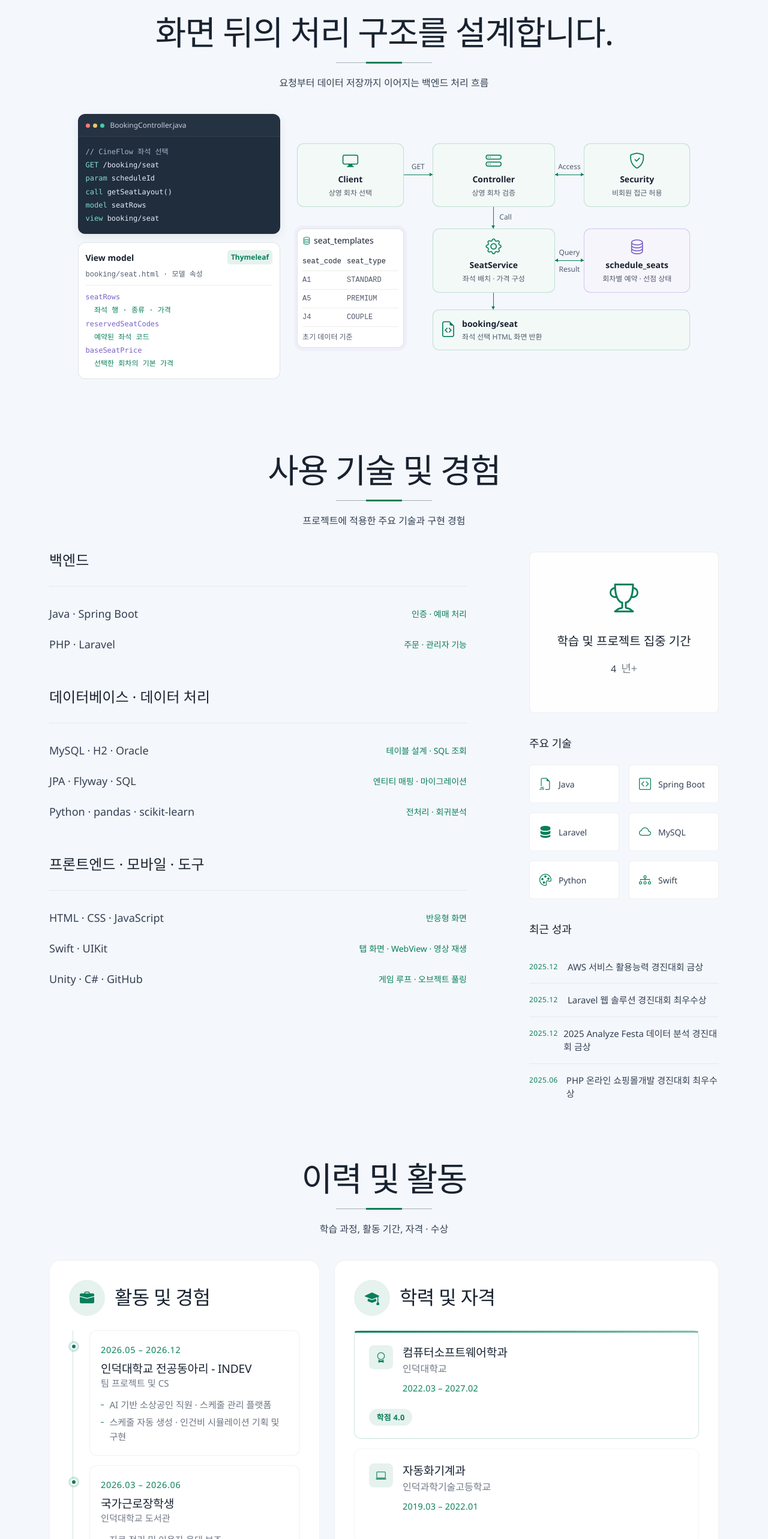
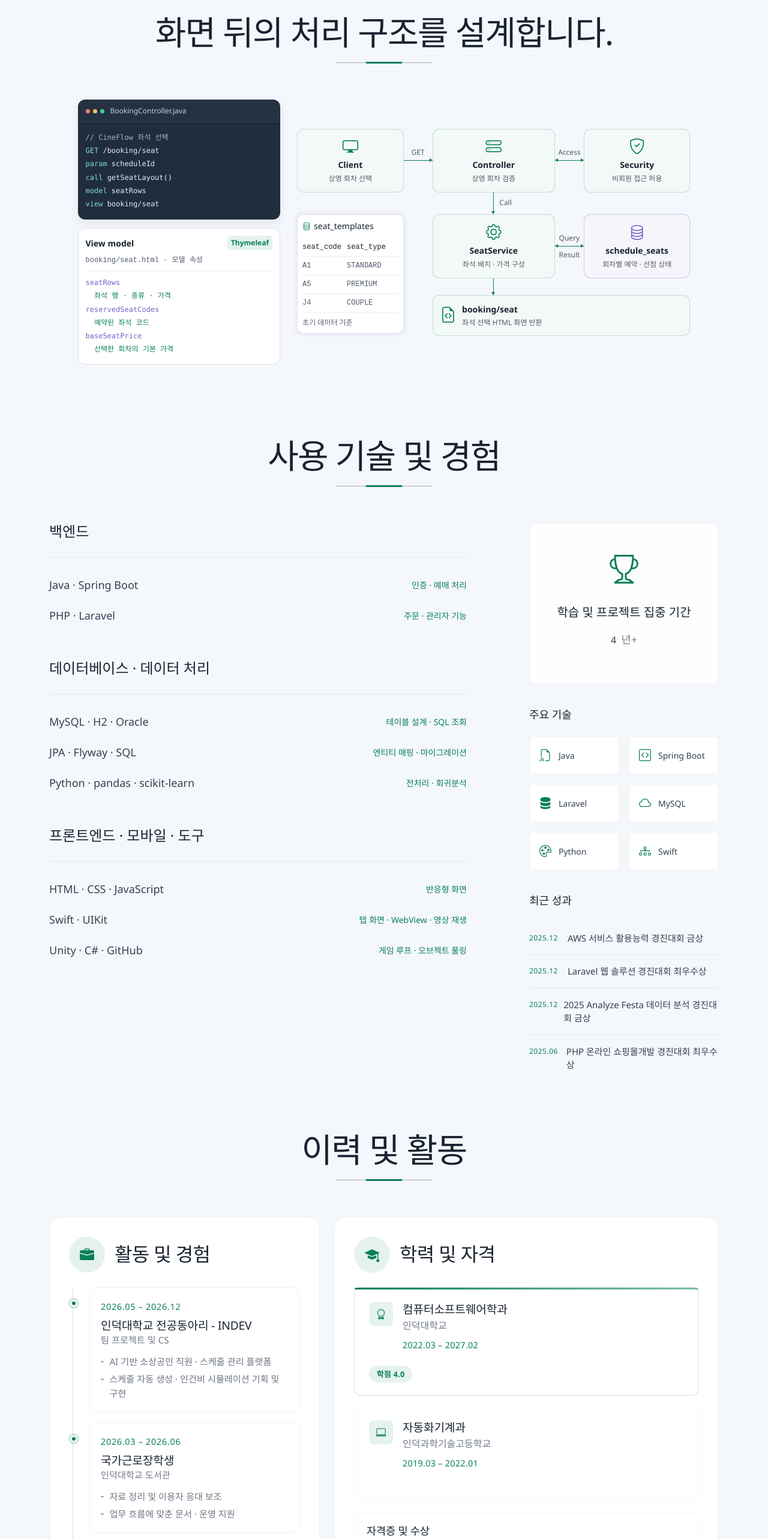
Before and after one commit to allen8524/allen8524.github.io, a React (Vite) app: page /#/ in a window 1280 px wide. Shown: the part 840-3406 px from the top of the page at 60% size. Built offline with nearby package versions, Linux system fonts and the light colour scheme.

Commit message:
Remove all homepage section subtitles

```diff
--- a/src/components/sections/About.tsx
+++ b/src/components/sections/About.tsx
@@ -135,7 +135,6 @@ function About() {
           <div className="col-xl-11">
             <div className="section-title">
               <h2>화면 뒤의 처리 구조를 설계합니다.</h2>
-              <p>요청부터 데이터 저장까지 이어지는 백엔드 처리 흐름</p>
             </div>
 
             <div className="main-content-wrapper">
--- a/src/components/sections/Contact.tsx
+++ b/src/components/sections/Contact.tsx
@@ -26,7 +26,6 @@ function Contact() {
     <section id="contact" className="contact section">
       <div className="container section-title">
         <h2>연락처</h2>
-        <p>문의나 협업 제안은 이메일로 보내주세요.</p>
       </div>
 
       <div className="container">
--- a/src/components/sections/Portfolio.tsx
+++ b/src/components/sections/Portfolio.tsx
@@ -22,7 +22,6 @@ function Portfolio() {
     <section id="portfolio" className="portfolio section">
       <div className="container section-title">
         <h2>프로젝트</h2>
-        <p>백엔드 중심 구현 흐름과 GitHub 근거 정리</p>
       </div>
 
       <div className="container">
--- a/src/components/sections/Resume.tsx
+++ b/src/components/sections/Resume.tsx
@@ -7,7 +7,6 @@ function Resume() {
     <section id="resume" className="resume section">
       <div className="container section-title">
         <h2>{formatMiddleDotSpacing(resumeSection.title)}</h2>
-        <p>{formatMiddleDotSpacing(resumeSection.description)}</p>
       </div>
 
       <div className="container">
--- a/src/components/sections/Services.tsx
+++ b/src/components/sections/Services.tsx
@@ -25,7 +25,6 @@ function Services() {
     <section id="services" className="services section">
       <div className="container section-title">
         <h2>개발 역량</h2>
-        <p>프로젝트에서 직접 구현한 백엔드 중심 기능 범위</p>
       </div>
 
       <div className="container">
--- a/src/components/sections/Skills.tsx
+++ b/src/components/sections/Skills.tsx
@@ -7,7 +7,6 @@ function Skills() {
     <section id="skills" className="skills section">
       <div className="container section-title">
         <h2>{formatMiddleDotSpacing(skillsSection.title)}</h2>
-        <p>{formatMiddleDotSpacing(skillsSection.description)}</p>
       </div>
 
       <div className="container">
--- a/src/components/sections/Troubleshooting.tsx
+++ b/src/components/sections/Troubleshooting.tsx
@@ -134,7 +134,6 @@ function Troubleshooting() {
     <section id="testimonials" className="testimonials section">
       <div className="container section-title">
         <h2>트러블슈팅</h2>
-        <p>문제 · 원인 · 해결 · 결과 중심 정리</p>
       </div>
 
       <div className="container">
```
